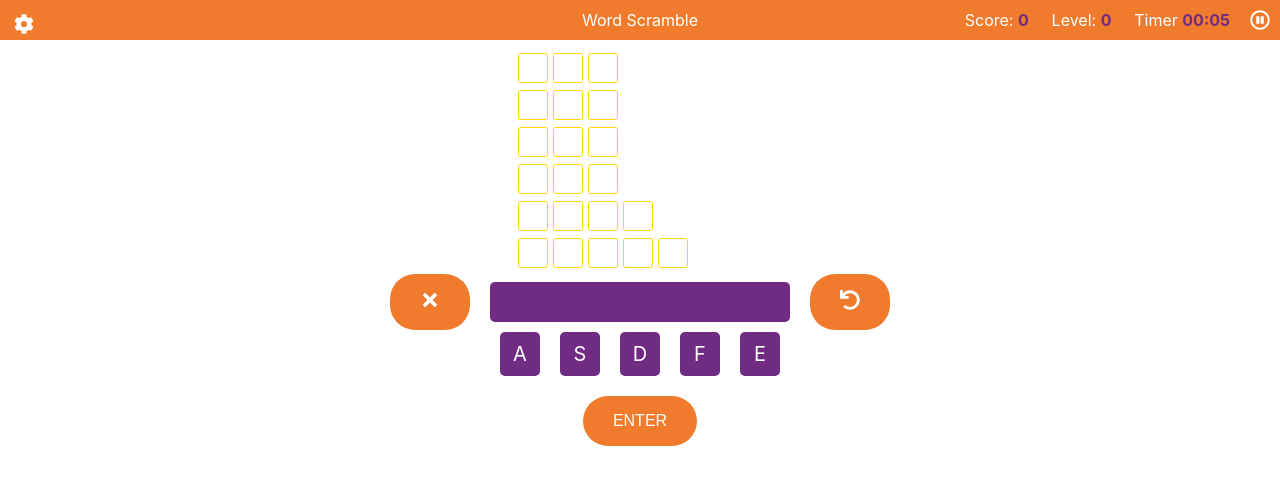
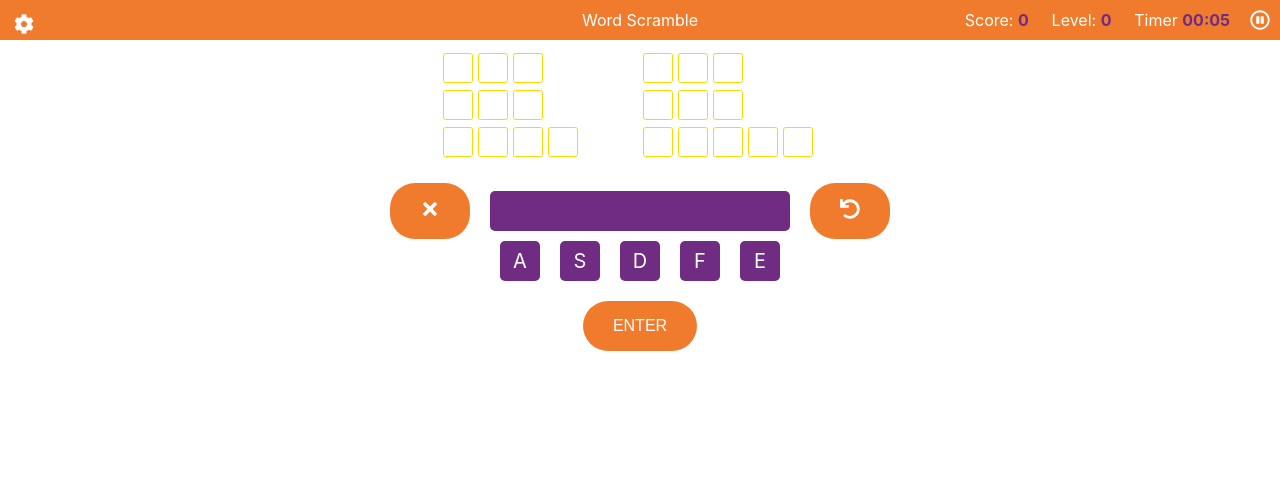
Before and after one commit to nickdigitalmarmalade/word-scrambler, a website: page index.html in a window 1280 px wide. Drawn offline with Linux system fonts and the light colour scheme; no server answers.

Commit message:
grid css redo.

```diff
--- a/js/components/component-grid.js
+++ b/js/components/component-grid.js
@@ -1,7 +1,7 @@
 
 Vue.component('component-grid', {
     template: `<div class="grid">
-					<div v-for="(word, idx) in wordsList">
+					<div class="words" v-for="(word, idx) in wordsList">
 						<component-word :word="word"></component-word>
 					</div>
 			    </div>`,
--- a/scss/components/_grid.scss
+++ b/scss/components/_grid.scss
@@ -1,12 +1,17 @@
-.grid { width: 100%; border-collapse: collapse; }
-.grid table { margin: 2rem auto; display: none; }
-.grid tr {  }
-.grid td { }
+.grid { width: 100%;
+	display: flex;
+    justify-content: center;
+    align-items: center;
+    flex-wrap: wrap;
+    width: 100%;
+    max-width: 40rem;
+	margin: 2rem auto;
+ }
+
+.grid .words { flex: 0 0 50%;}
+
 .grid .blank div { border: none; background-color: transparent; }
 .grid .is-bonus { background-color: gold; }
-
-.grid table div {border:1px solid #666; border-radius: 3px; width: 4rem; height: 4rem;  margin: .25rem; padding: .5rem; background-color:#fff; text-align: center; font-size: 2rem;  line-height: 2;
-}
 
 .entered-letters { height: 4rem; width: 100%; max-width: 40rem; background-color: #f17b2d; border-radius: 5px; color:#fff; font-size: 3rem; text-align: center; margin: 2rem auto; display: flex; align-items: center; justify-content: center; letter-spacing: .5rem;  }
 
--- a/scss/components/_keyboard.scss
+++ b/scss/components/_keyboard.scss
@@ -1,5 +1,6 @@
 .keyboard { display: flex; flex-direction: row; justify-content: center; align-items: center; }
-.keyboard .keys a { padding: 1rem; background-color: #702c82; margin:0 1rem; border-radius: .5rem; font-size: 2rem; width: 4rem; text-align: center; color:#fff; display: inline-block; }
+.keyboard .keys a { padding: 1rem; background-color: $purple; margin:0 1rem; border-radius: .5rem; font-size: 2rem; line-height: 2rem; width: 4rem; height: 4rem; text-align: center; color:#fff; display: inline-block; }
+.keyboard .keys a:hover { background-color: darken($purple, 10%); }
 
 .keyboard .keys .isLetterUsed {  opacity: .5; }
 
```
Also changed, not shown: css/main.css.
